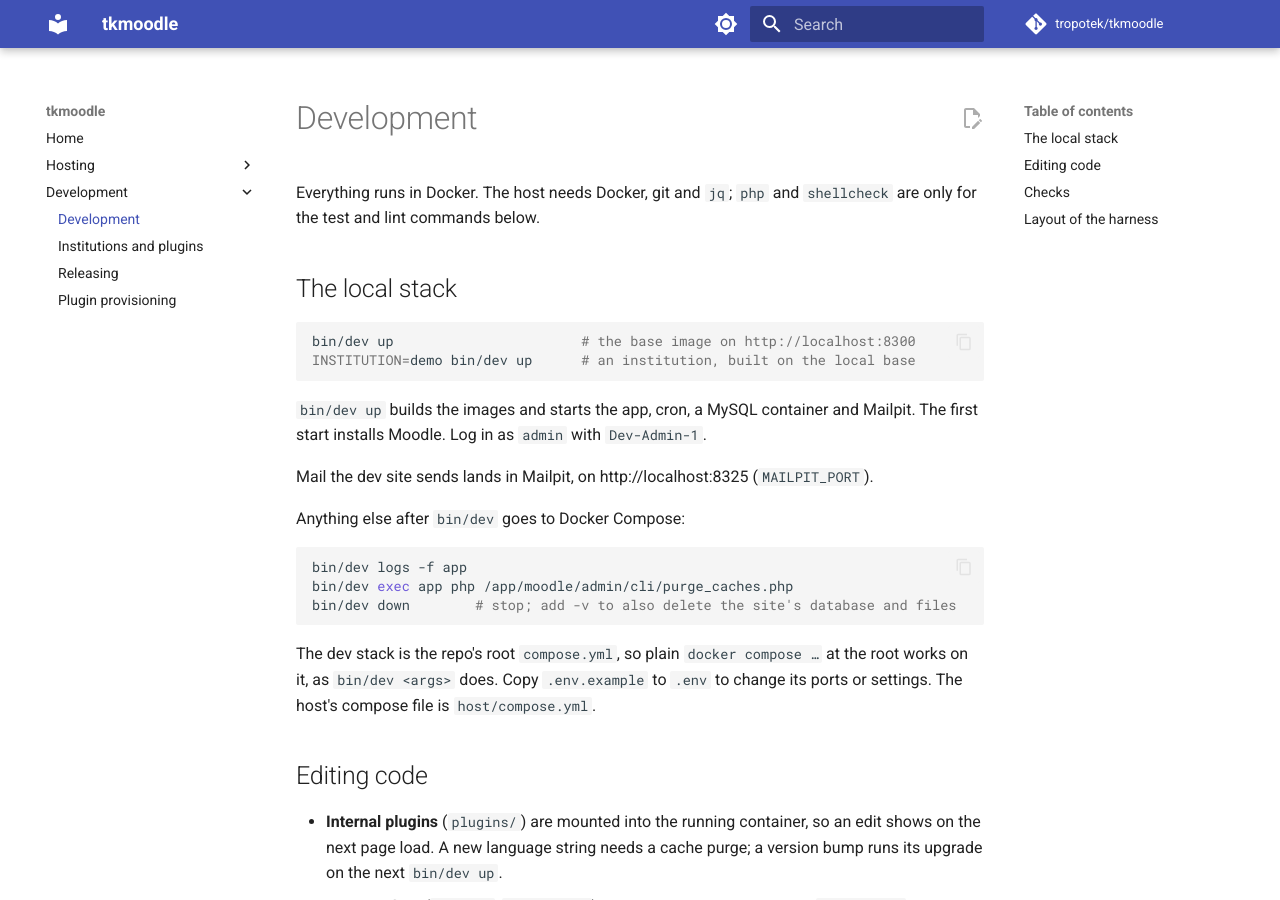
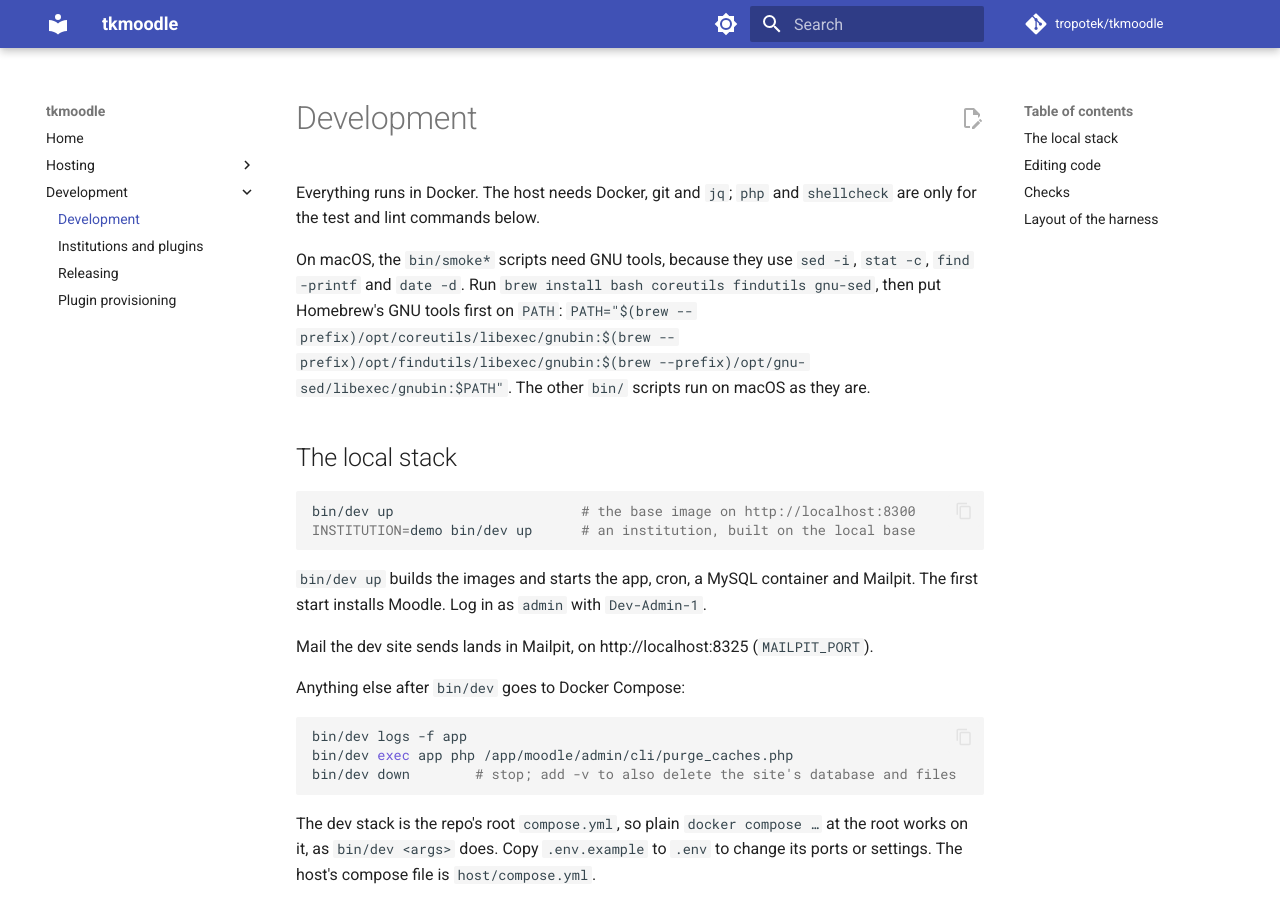
Before and after one commit to tropotek/tkmoodle, an MkDocs documentation site: the page built from docs/development.md, in a window 1280 px wide and 900 px high. Built offline with MkDocs 1.6.1 and Material for MkDocs 9.7.7, drawn with Linux system fonts in a browser that asks for light colours; comment, search, counter and statistics services are not loaded.

Commit message:
fix: bin/composer runs without a terminal on bash 3.2; docs name the GNU tools the smoke scripts need on macOS
Co-Authored-By: Claude Opus 5.5 <noreply@anthropic.com>

```diff
--- a/docs/development.md
+++ b/docs/development.md
@@ -2,6 +2,12 @@
 
 Everything runs in Docker. The host needs Docker, git and `jq`; `php` and `shellcheck` are only for
 the test and lint commands below.
+
+On macOS, the `bin/smoke*` scripts need GNU tools, because they use `sed -i`, `stat -c`,
+`find -printf` and `date -d`. Run `brew install bash coreutils findutils gnu-sed`, then put
+Homebrew's GNU tools first on `PATH`:
+`PATH="$(brew --prefix)/opt/coreutils/libexec/gnubin:$(brew --prefix)/opt/findutils/libexec/gnubin:$(brew --prefix)/opt/gnu-sed/libexec/gnubin:$PATH"`.
+The other `bin/` scripts run on macOS as they are.
 
 ## The local stack
 
```
Also changed, not shown: 1 other file.
